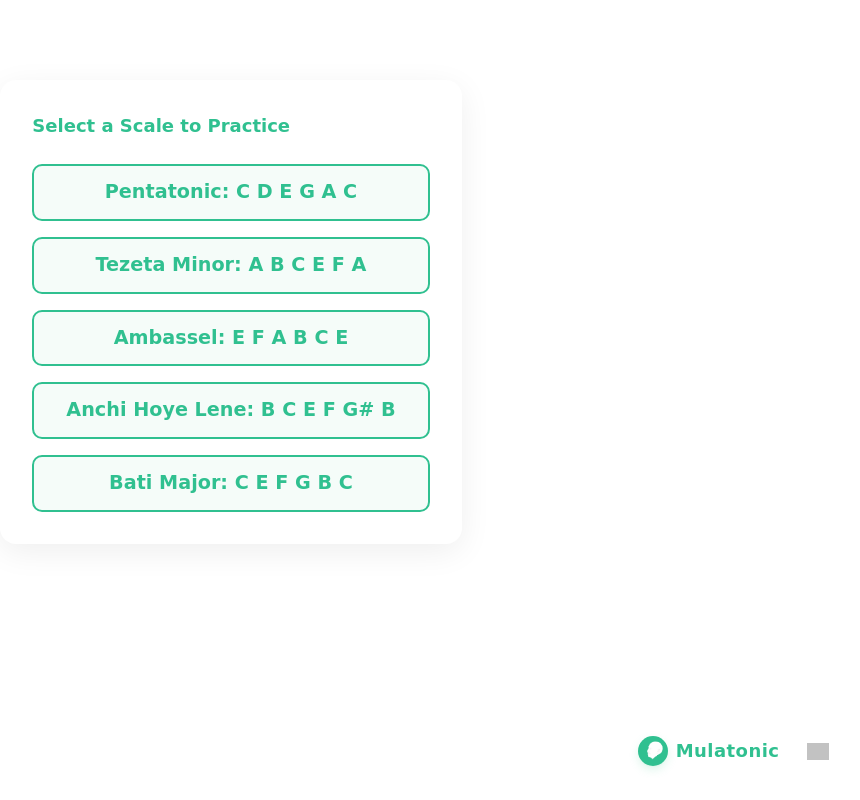
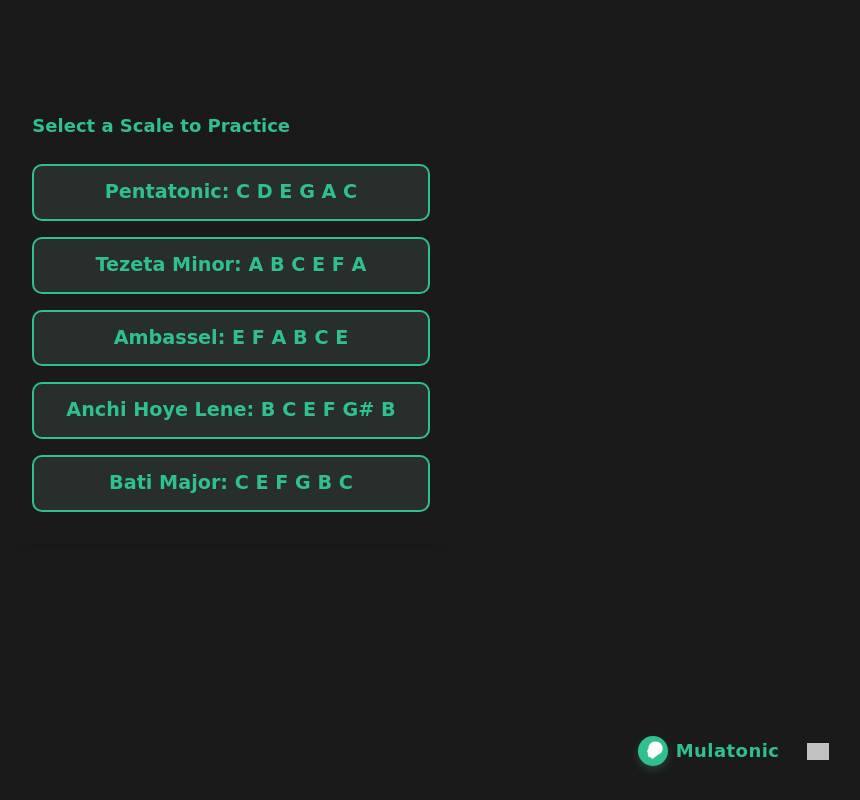
Before and after one commit to henacodes/mulatonic, a React (Vite) app: page / in a window 1280 px wide. Shown: the whole page, without its empty margins (409-1269 px from the left). Built offline with nearby package versions, Linux system fonts and the light colour scheme; grey boxes are pictures that could not be loaded.

Commit message:
feat: added volumetric sphere

```diff
--- a/src/App.tsx
+++ b/src/App.tsx
@@ -4,7 +4,6 @@ import GameFinishScreen from "./components/GameFinish";
 import { SCALES } from "./constants";
 import Game from "./Game";
 import PitchNoteLogger from "./components/PitchLogger";
-import * as THREE from "three";
 import { Canvas } from "@react-three/fiber";
 import { Physics } from "@react-three/rapier";
 import type { CurrentObstacle, Scale } from "./types";
@@ -42,31 +41,10 @@ export default function App() {
   return (
     <div
       id="canvas-container"
-      style={{
-        width: "100vw",
-        height: "100vh",
-        position: "fixed",
-        inset: 0,
-        background: "#fff",
-        zIndex: 0,
-      }}
+      className=" w-screen h-screen fixed inset-0 z-0 bg-secondary-foreground  "
     >
       {!selectedScale ? (
-        <div
-          style={{
-            zIndex: 10,
-            position: "absolute",
-            top: "10vh",
-            left: 0,
-            right: 0,
-            margin: "auto",
-            width: "max-content",
-            background: "#fff",
-            borderRadius: "1em",
-            boxShadow: "0 8px 32px #0001",
-            padding: "2em",
-          }}
-        >
+        <div className="z-10 absolute top-[10vh] left-0 right-0 mx-auto w-max rounded-[1em] shadow-[0_8px_32px_#0001] p-8">
           <ScaleSelector scales={SCALES} onSelect={handleScaleSelect} />
         </div>
       ) : (
@@ -81,7 +59,6 @@ export default function App() {
             style={{ zIndex: 0, backgroundColor: "black" }}
             shadows
             dpr={[1, 2]}
-            gl={{ toneMapping: THREE.ACESFilmicToneMapping }}
           >
             <Physics>
               {!gameFinished && (
--- a/src/Game.tsx
+++ b/src/Game.tsx
@@ -10,8 +10,10 @@ import { getNoteAdjustment, noteToNormalizedValue } from "./utils";
 
 import HoveringBall from "./components/HoveringBall";
 import PostProcessing from "./components/PostProcessing";
+
 import type { CurrentObstacle } from "./types";
 import Planet from "./components/Planet";
+import FogBackground from "./components/VolumetricSphere";
 export default function Game({
   notes,
   noteSang,
@@ -193,6 +195,7 @@ export default function Game({
         fade
         speed={2}
       />
+      <FogBackground />
 
       <PostProcessing />
     </>
--- a/src/components/CurrentNoteHUD.tsx
+++ b/src/components/CurrentNoteHUD.tsx
@@ -17,7 +17,7 @@ export default function CurrentNoteHUD({
       className="
         fixed top-[4vh] left-0 right-0 mx-auto w-1/2 z-100
         flex flex-row gap-12 justify-center items-center
-        px-8 py-4 rounded-2xl bg-white/70 backdrop-blur-md shadow-xl
+        px-8 py-4 rounded-2xl  backdrop-blur-md shadow-xl
       "
     >
       <div className="text-[1.25em] font-semibold text-primary">
--- a/src/components/PitchLogger.tsx
+++ b/src/components/PitchLogger.tsx
@@ -74,7 +74,7 @@ export default function PitchNoteLogger({
         className="
     fixed inset-0 w-screen h-screen z-[100]
     flex items-center justify-center
-    backdrop-blur-lg bg-white/50
+    backdrop-blur-lg
   "
       >
         <div className="flex flex-col items-center">
--- a/src/components/Planet.tsx
+++ b/src/components/Planet.tsx
@@ -14,9 +14,16 @@ export default function Planet() {
   const position: THREE.Vector3Tuple = [-100, -15, -60];
 
   useFrame(({ clock }) => {
+    const figure8Width = 3.0; // <-- Increase for wider movement (X-axis)
+    const figure8Height = 2.0; // <-- Increase for taller movement (Y-axis)
+    const speed = 1;
     const t = clock.getElapsedTime();
     if (planetRef.current) {
-      planetRef.current.position.y = position[1] + Math.sin(t * 2) * 0.5;
+      // Figure-8 (lemniscate)
+      planetRef.current.position.x =
+        position[0] + figure8Width * Math.sin(t * speed);
+      planetRef.current.position.y =
+        position[1] + figure8Height * Math.sin(t * speed) * Math.cos(t * speed);
       planetRef.current.rotateY(Math.PI / 100);
     }
   });
@@ -51,7 +58,6 @@ export default function Planet() {
                   v3.length() < (1.2 + 2) / 2 ? 0 : 1,
                   Math.atan2(v3.y, v3.x) / (2 * Math.PI) + 0.5
                 );
-                // (Optional) swap 0/1 if texture reversed; adjust as needed
               }
               uv.needsUpdate = true;
             }
@@ -60,6 +66,7 @@ export default function Planet() {
         <meshBasicMaterial
           ref={ringMatRef}
           transparent
+          blendAlpha={0.2}
           opacity={1}
           map={saturnRingTex}
           side={THREE.DoubleSide}
--- /dev/null
+++ b/src/components/VolumetricSphere.tsx
@@ -0,0 +1,87 @@
+import { shaderMaterial } from "@react-three/drei";
+import { extend, useFrame } from "@react-three/fiber";
+import * as THREE from "three";
+import { useRef } from "react";
+
+const vert = `
+  varying vec3 vWorld;
+  void main() {
+    vec4 worldPosition = modelMatrix * vec4(position, 1.0);
+    vWorld = worldPosition.xyz;
+    gl_Position = projectionMatrix * viewMatrix * worldPosition;
+  }
+`;
+
+const frag = `
+  uniform vec3 fogColor;
+  uniform float density;
+  uniform float radius;
+  uniform vec3 sphereCenter;
+  varying vec3 vWorld;
+
+  void main() {
+    float distToCenter = length(vWorld - sphereCenter);
+    float t = smoothstep(radius * 0.0, radius, distToCenter);
+
+    float distToCamera = length(vWorld - cameraPosition);
+    // Normalize: 0 at center, 1 at sphere surface
+    float normDist = clamp(distToCamera / radius, 0.0, 1.0);
+
+    // Exponential fog, increased by normDist**power (try power = 1.5~2 for fast ramp)
+    float spatialPower = 1.7; // Try 1.0 to 2.5 for ramp "shape"
+    float fog = exp(-density * pow(1.0 - t, 2.0));
+    float spatialFog = pow(normDist, spatialPower);
+    float alpha = clamp(fog * spatialFog, 0.0, 1.0);
+
+    vec3 color = mix(vec3(0.0), fogColor, alpha);
+    gl_FragColor = vec4(color, alpha * 0.8); // .8 for some base transparency
+
+    // For debugging:
+    // gl_FragColor = vec4(normDist, 0.0, 1.0-normDist, 0.35);
+    if (alpha < 0.01) discard;
+  }
+`;
+
+const SphereFogMaterial = shaderMaterial(
+  {
+    fogColor: new THREE.Color("#bfc7ce"),
+    density: 1.1,
+    radius: 50,
+    sphereCenter: new THREE.Vector3(0, 0, 0),
+  },
+  vert,
+  frag
+);
+
+extend({ SphereFogMaterial });
+
+export default function VolumetricSphereFog({
+  position = [0, 0, 0],
+  radius = 250,
+  color = "#bfc7ce",
+  density = 1.1,
+  ...props
+}: any) {
+  const mat = useRef<any>(null);
+  useFrame(() => {
+    if (mat.current) {
+      mat.current.fogColor = new THREE.Color(color);
+      mat.current.density = density;
+      mat.current.radius = radius;
+      mat.current.sphereCenter = new THREE.Vector3(...position);
+      // This is the key! Always update with current camera position
+    }
+  });
+
+  return (
+    <mesh
+      position={position}
+      rotation={[Math.PI / 2, Math.PI / 2, 0]}
+      {...props}
+    >
+      <sphereGeometry args={[radius, 3, 3]} />
+      {/* @ts-ignore */}
+      <sphereFogMaterial ref={mat} transparent side={THREE.DoubleSide} />
+    </mesh>
+  );
+}
```
Also changed, not shown: src/three.d.ts (added).
